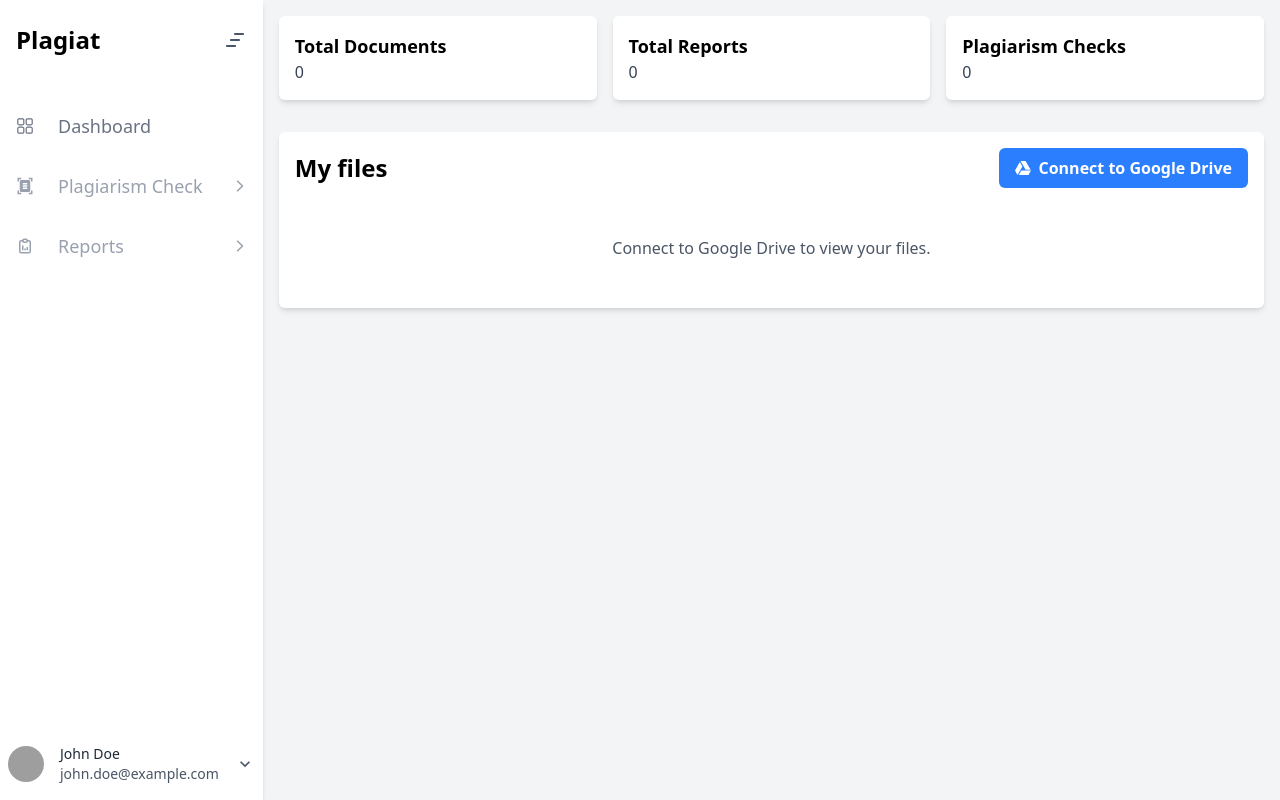
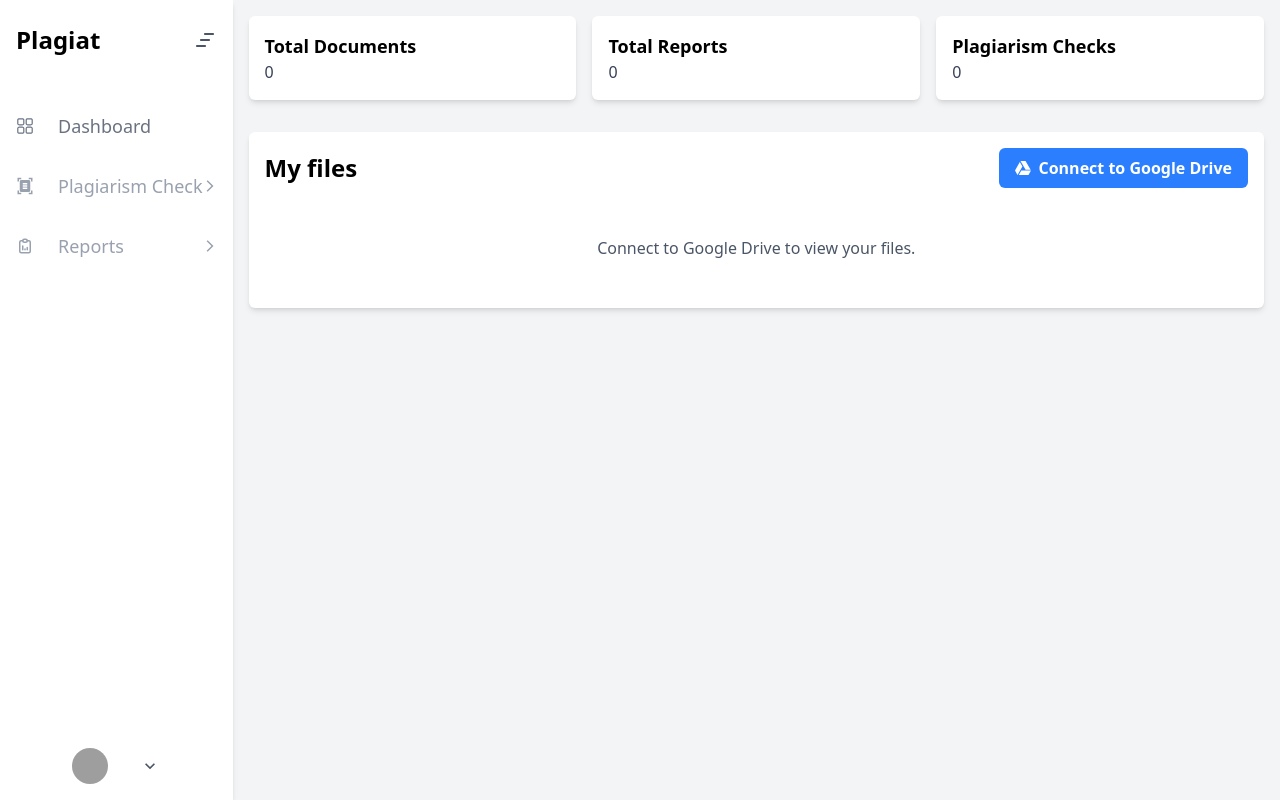
Before and after one commit to ABNmmd/PFE-FSA, a React (Vite) app in the folder frontend/: page /dashboard in a window 1280 px wide. Built offline with nearby package versions, Linux system fonts and the light colour scheme; sample sign-in values are in the browser's storage; grey boxes are pictures that could not be loaded.

Commit message:
Implement user information display and logout functionality in DashboardAside component

```diff
--- a/frontend/src/components/DashboardAside.jsx
+++ b/frontend/src/components/DashboardAside.jsx
@@ -2,7 +2,8 @@
 import { RxDashboard } from "react-icons/rx";
 import { MdOutlineExpandMore, MdArrowForwardIos } from "react-icons/md";
 import { CgMenu, CgMenuMotion } from "react-icons/cg";
-import { Link } from 'react-router-dom';
+import { Link, useNavigate } from 'react-router-dom';
+import { useAuth } from '../context/AuthContext';
 
 function DashboardAside({ arr = [] }) {
     const [isOpen, setIsOpen] = useState(false);
@@ -12,6 +13,9 @@
         return storedState === null ? true : storedState === 'true';
     });
 
+    const { user, logout } = useAuth();
+    const navigate = useNavigate();
+
     const toggleSidebar = () => {
         const newState = !isSidebarVisible;
         setIsSidebarVisible(newState);
@@ -19,8 +23,8 @@
     }
 
     const handleLogout = () => {
-        // Implement logout logic here, e.g., clearing token from local storage
-        console.log('Logout clicked');
+        logout();
+        navigate('/login');
     }
 
     return (
@@ -66,8 +70,8 @@
                     {isSidebarVisible && (
                         <>
                             <div className="ml-4">
-                                <p className="text-gray-800 text-sm">John Doe</p>
-                                <p className="text-gray-600 text-sm">john.doe@example.com</p>
+                                <p className="text-gray-800 text-sm">{user?.username}</p>
+                                <p className="text-gray-600 text-sm">{user?.email}</p>
                             </div>
                             <button
                                 aria-label="Expand user options"
@@ -81,8 +85,8 @@
                     {isOpen && isSidebarVisible && (
                         <div className="absolute right-0 bottom-11 mt-2 w-48 bg-white border border-gray-200 rounded-md shadow-lg z-10">
                             <ul className="py-2">
-                                <li className="px-4 py-2 hover:bg-gray-100 cursor-pointer"><Link>Profile</Link></li>
-                                <li className="px-4 py-2 hover:bg-gray-100 cursor-pointer"><Link>Settings</Link></li>
+                                <li className="px-4 py-2 hover:bg-gray-100 cursor-pointer"><Link to="/profile">Profile</Link></li>
+                                <li className="px-4 py-2 hover:bg-gray-100 cursor-pointer"><Link to="/settings">Settings</Link></li>
                                 <li className="px-4 py-2 hover:bg-gray-100 cursor-pointer" onClick={handleLogout}>Logout</li>
                             </ul>
                         </div>
```
